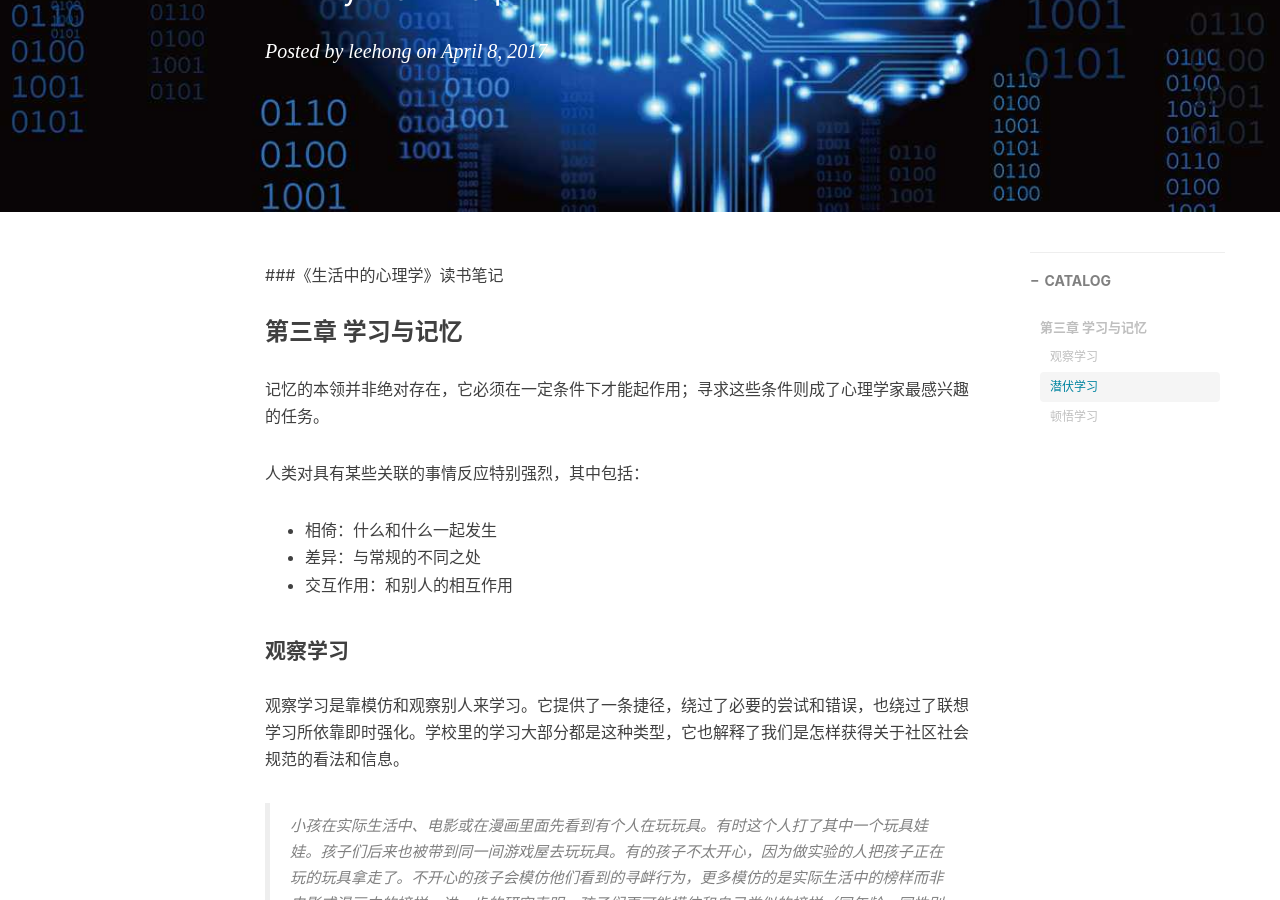
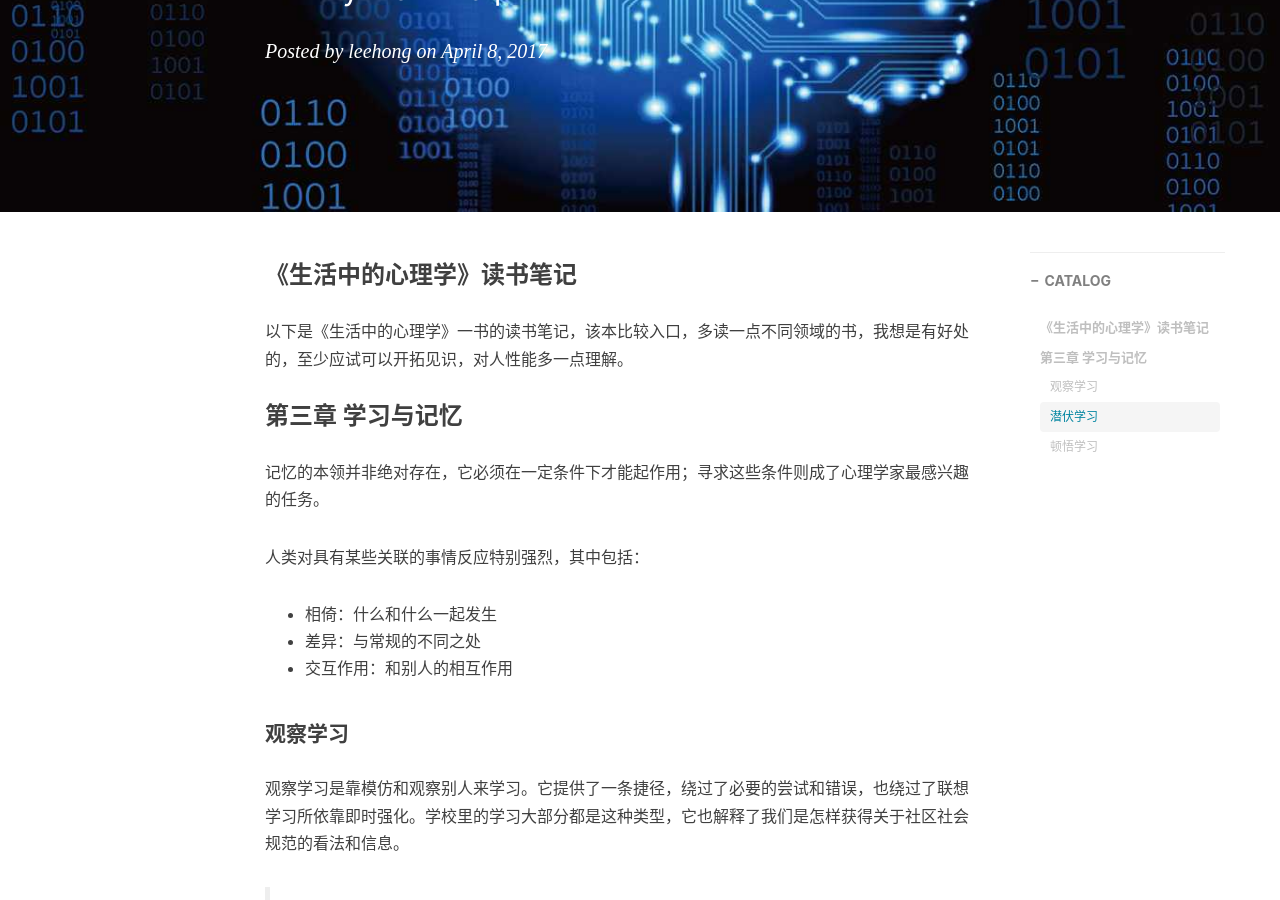
Before and after one commit to leehong2005/leehong2005.github.io, a Jekyll site: the page built from _posts/2017-04-25-note-for-psychology-in-life.md, in a window 1280 px wide and 900 px high, scrolled down 371 px. Built offline with Jekyll 4.4.1, drawn with Linux system fonts in a browser that asks for light colours; comment, search, counter and statistics services are not loaded.

Commit message:
【功能】增加了生活中的心理学的读书笔记

```diff
--- a/_posts/2017-04-25-note-for-psychology-in-life.md
+++ b/_posts/2017-04-25-note-for-psychology-in-life.md
@@ -10,8 +10,9 @@ tags:
     - 读书笔记
 ---
 
-###《生活中的心理学》读书笔记
+### 《生活中的心理学》读书笔记
 
+以下是《生活中的心理学》一书的读书笔记，该本比较入口，多读一点不同领域的书，我想是有好处的，至少应试可以开拓见识，对人性能多一点理解。
 
 ### 第三章 学习与记忆
 
```
